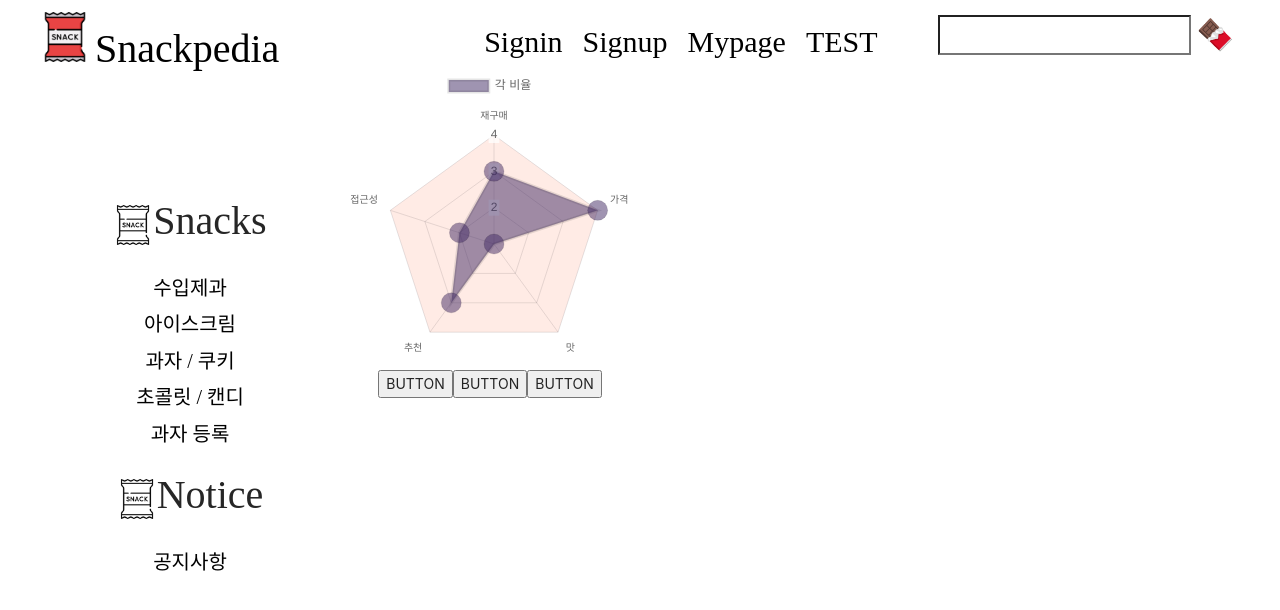
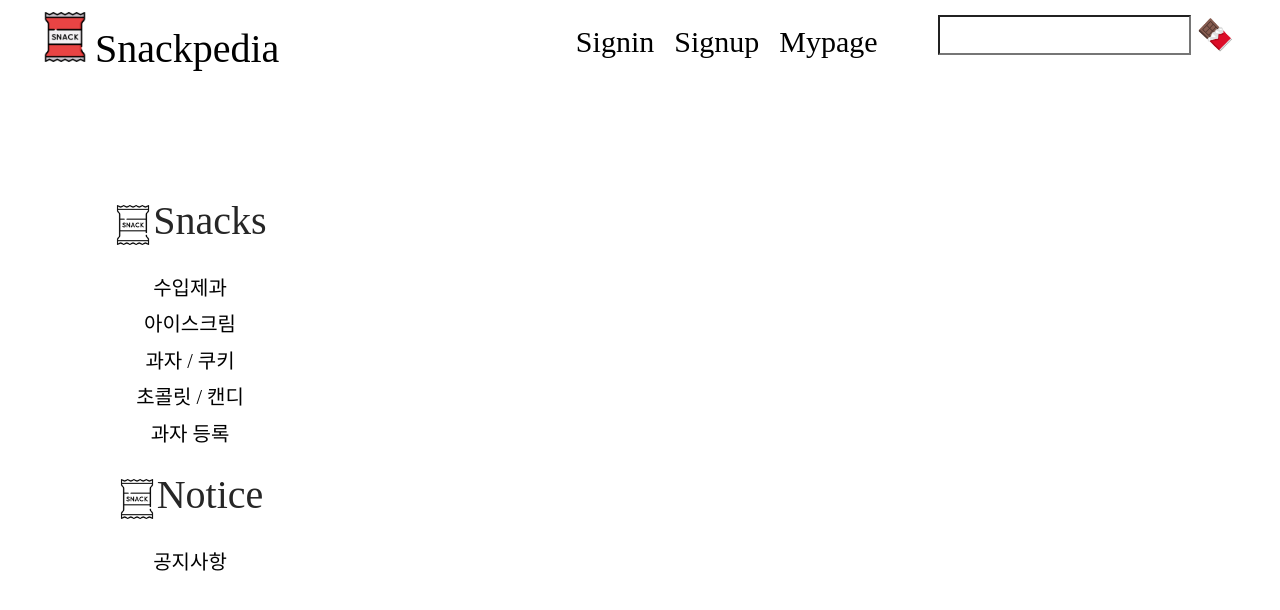
Before and after one commit to santos019/snackpedia-client, a React (Create React App) app: page /test in a window 1280 px wide. Shown: the top 610 px of the page. Built offline with nearby package versions, Linux system fonts and the light colour scheme.

Commit message:
Search 부분..

```diff
--- a/src/components/App.js
+++ b/src/components/App.js
@@ -5,7 +5,6 @@ import axios from "axios";
 import SnackList from "./SnackList";
 import SnackDetail from "./SnackDetail";
 import Search from "./Search";
-import Test from "./Test";
 
 import SignIn from "./SignIn";
 import SignUp from "./SignUp";
@@ -37,6 +36,10 @@ function App() {
     return <Link to="search"></Link>;
   };
 
+  const resetInput = () => {
+    setSearch("");
+  };
+
   return (
     <div className="App">
       <div className="nav-div">
@@ -62,10 +65,6 @@ function App() {
             </Link>
             <Link to="/signup" className="nav-user-link">
               Mypage
-            </Link>
-
-            <Link to="/test" className="nav-user-link">
-              TEST
             </Link>
           </div>
 
@@ -156,11 +155,10 @@ function App() {
           <Route
             path="/search"
             render={() => {
-              return <Search search={search} />;
+              return <Search search={search} resetInput={resetInput} />;
             }}
           />
 
-          <Route path="/test" component={Test} />
           <Route exact="exact" path="/signin" component={SignIn} />
           <Route exact="exact" path="/signup" component={SignUp} />
         </Switch>
--- a/src/components/Search.jsx
+++ b/src/components/Search.jsx
@@ -3,16 +3,22 @@ import axios from "axios";
 import Masonry from "react-masonry-css";
 import Snack from "./Snack";
 
-function Search({ search, score }) {
+function Search({ search, resetInput }) {
   // TODO 검색된 정보에 따라 페이지를 따로 구현
+  const url = `http://localhost:8080/search`;
+
   const [searchSnack, setSearchSnack] = useState([]);
 
-  useEffect(() => {
-    axios.get("http://localhost:3000/data/data.json").then((res) => {
-      console.log(`검색어 : ${search}`);
-      setSearchSnack(res.data.data);
-    });
-  }, []); // 마운트만 할 경우 [] 추가
+  axios({
+    method: "GET",
+    url,
+    data: {
+      search,
+    },
+  }).then((res) => {
+    console.log(res.data);
+    resetInput();
+  });
 
   const breakpointColumnsObj = {
     default: 4,
--- a/src/components/Test.js
+++ /dev/null
@@ -1,105 +0,0 @@
-import React, { useState } from "react";
-import { Radar } from "react-chartjs-2";
-
-function Test(props) {
-  const [isClicked, setIsClicked] = useState({
-    btnA: false,
-    btnB: false,
-    btnC: false,
-  });
-
-  const { btnA, btnB, btnC } = isClicked;
-
-  const handleClicked = (e) => {
-    console.log(e.target);
-
-    const clicked = {
-      ...isClicked,
-      [e.target.name]: !isClicked[e.target.name],
-    };
-
-    setIsClicked(clicked);
-    e.target.style.background = "black";
-
-    console.log(isClicked);
-  };
-
-  let radarData = {
-    labels: ["재구매", "가격", "맛", "추천", "접근성"],
-    datasets: [
-      {
-        label: "각 비율",
-        backgroundColor: "rgba(65, 42, 100, 0.5)",
-        fill: true,
-        radius: 10,
-        pointHoverRadius: 10,
-        data: [3, 4, 1, 3, 2],
-      },
-    ],
-  };
-
-  return (
-    <div>
-      <Radar
-        options={{
-          scale: {
-            gridLines: {
-              color: "#rgba(255, 60, 0, 0.1)",
-              lineWidth: 2,
-            },
-            angleLines: {
-              display: false,
-            },
-            ticks: {
-              beginAtZero: true,
-              min: 0,
-              max: 5,
-              stepSize: 1,
-            },
-            backgroundColor: "rgba(255, 60, 0, 0.1)",
-            pointLabels: {
-              fontSize: 20,
-              fontColor: "red",
-            },
-          },
-        }}
-        data={radarData}
-      />
-
-      {/* <Radar
-      options={{
-        scale: {
-          ticks: {
-            beginAtZero: true,
-            min: 0,
-            max: 5,
-            stepSize: 1,
-            display: false,
-          },
-          pointLabels: {
-            fontSize: 14,
-          },
-        },
-        legend: {
-          position: 'right',
-          display: false,
-        },
-      }}
-      data={expData}
-      height={240}
-    /> */}
-
-      <button name="btnA" onClick={handleClicked}>
-        BUTTON
-      </button>
-      <button name="btnB" onClick={handleClicked}>
-        BUTTON
-      </button>
-      <button name="btnC" onClick={handleClicked}>
-        BUTTON
-      </button>
-    </div>
-  );
-}
-
-export default Test;
```
